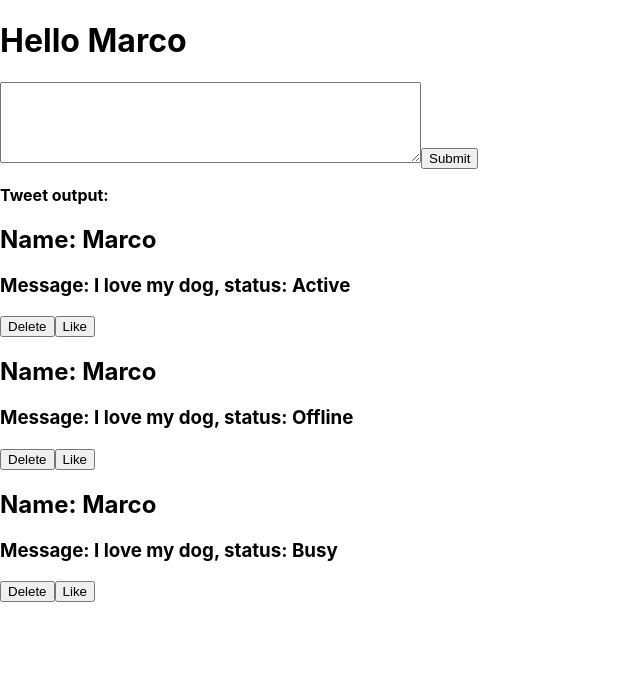
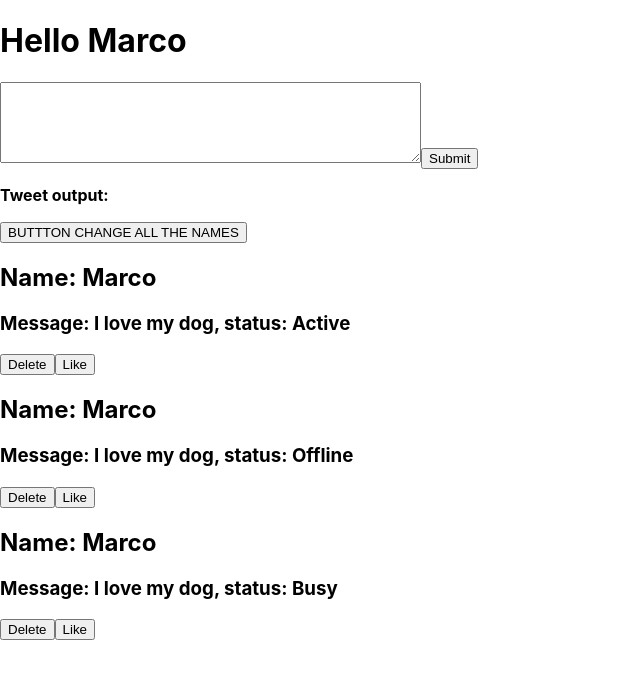
Before and after one commit to mvmarco/3-react-state, a React (Create React App) app: page / in a window 1280 px wide. Shown: the top 678 px of the page, without its empty margins (0-640 px from the left). Built offline with nearby package versions, Linux system fonts and the light colour scheme.

Commit message:
state examples

```diff
--- a/src/App.js
+++ b/src/App.js
@@ -65,19 +65,45 @@
   }
   ------------------------------------------------------------------------------------------
   Here we make another example using the CreateTweet component
+
+  import './App.css';
+  import TweetList from './components/TweetList.js'
+  import CreateTweet from './components/CreateTweet.js'
+
+  function App() {
+    const name = "Marco";
+    const message = "I love my dog"
+    return (
+      <div>
+        <h1>Hello {name}</h1>
+        <CreateTweet />
+        <TweetList name={name} message={message} />
+      </div>
+    );
+  }
+
+  export default App;
+  ------------------------------------------------------------------------------------------
+  Another example is to add the "state" here in App.js
+
+  the name as react state it will be "Marco" and we can update the name in the the <TweetList>
+  because we passed setName={setName}. So originally in the TweetList.js the name is "Marco",
+  then we pass "setName" as PROPS in the TweetList params. We use them as base for a click event
+  and when you click, the name will pass from "Marco" to something else.
 */
 import './App.css';
 import TweetList from './components/TweetList.js'
 import CreateTweet from './components/CreateTweet.js'
+import { useState } from 'react';
 
 function App() {
-  const name = "Marco";
+  const [name, setName] = useState("Marco");
   const message = "I love my dog"
   return (
     <div>
       <h1>Hello {name}</h1>
       <CreateTweet />
-      <TweetList name={name} message={message} />
+      <TweetList name={name} setName={setName} message={message} />
     </div>
   );
 }
--- a/src/components/TweetList.js
+++ b/src/components/TweetList.js
@@ -1,8 +1,12 @@
 import Tweet from "./Tweet";
 
-function TweetList ({name, message}) {
+function TweetList ({name, message, setName}) {
+  const changeName = () => {
+    setName('john')
+  }
   return (
     <div className="tweet-list">
+      <button onClick={changeName}> BUTTTON CHANGE ALL THE NAMES</button>
       <Tweet name={name} status='Active' message={message}/>
       <Tweet name={name} status='Offline' message={message} />
       <Tweet name={name} status='Busy' message={message} />
```
